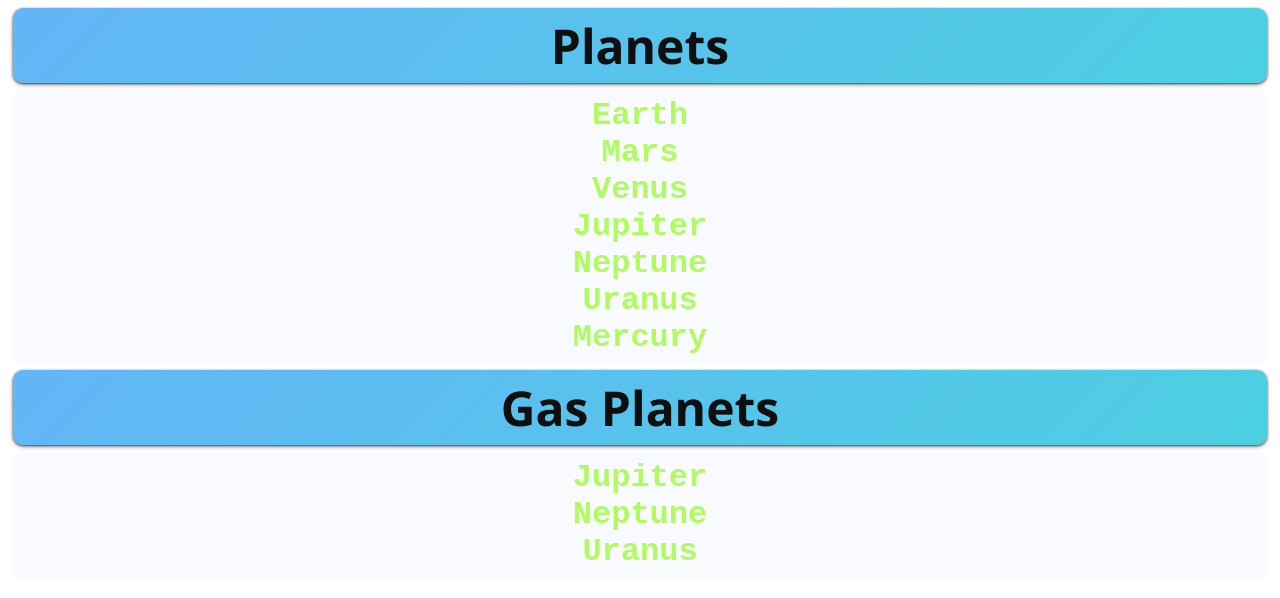
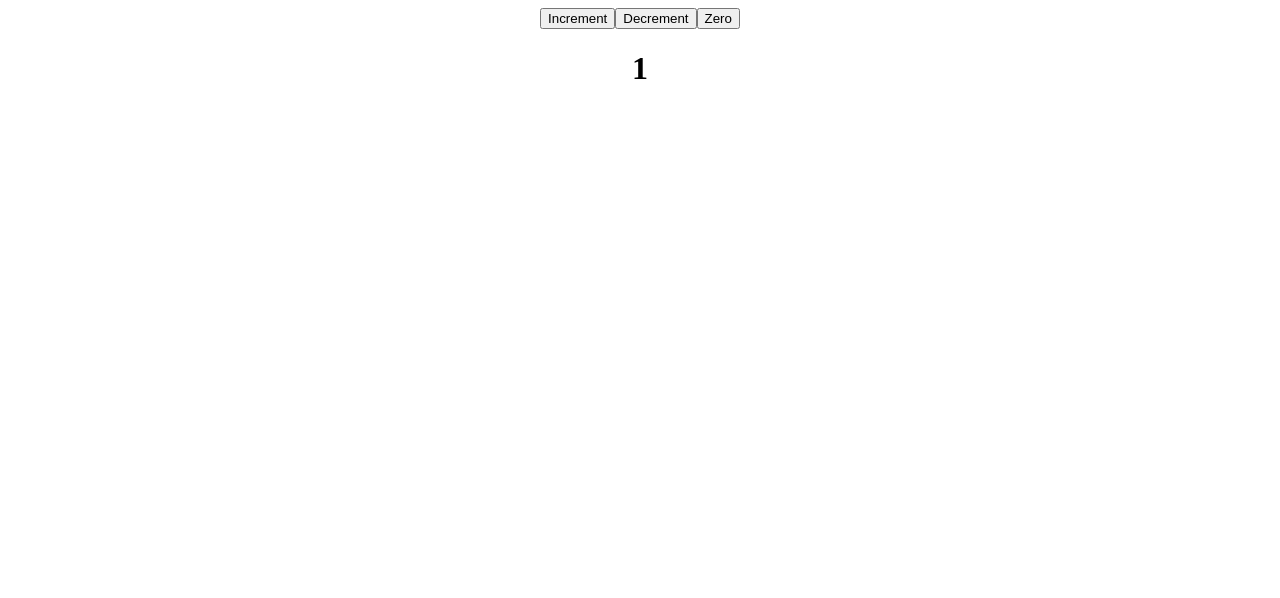
Before and after one commit to rchellee/nodejs, a React (Create React App) app: page / in a window 1280 px wide. Shown: the top 598 px of the page. Built offline with nearby package versions, Linux system fonts and the light colour scheme.

Commit message:
Update App.js
created useState

```diff
--- a/src/App.js
+++ b/src/App.js
@@ -1,39 +1,27 @@
 import "./App.css";
-import { User } from'./User';
+import { useState } from "react";
 
 function App() {
+  const [numbr, setNumbr] = useState(1);
+  const increaseNumbr = () => {
+    setNumbr(numbr + 1);
+  };
 
-  const planets = [
-    { planetName: "Earth", isRockPlanet: true },
-    { planetName: "Mars", isRockPlanet: true },
-    { planetName: "Venus", isRockPlanet: true },
-    { planetName: "Jupiter", isRockPlanet: false },
-    { planetName: "Neptune", isRockPlanet: false },
-    { planetName: "Uranus", isRockPlanet: false },
-    { planetName: "Mercury", isRockPlanet: true },
-    ];
+  const decreaseNumbr = () => {
+    setNumbr(numbr - 1);
+  };
 
-  // return <div className='App'>
-  //   <h2>Planets</h2>
-  //   {planets.map((user, key) => {
-  //     return <User planetName={user.planetName} isRockPlanet={user.isRockPlanet=false} />
-  //   })}
-  //   <h2>Gas Planets</h2>
-  // </div>
-  const allPlanets = planets.map((planet, key) => <User key={key} planetName={planet.planetName} />);
-  const gasPlanets = planets.filter(planet => !planet.isRockPlanet).map((planet, key) => <User key={key} planetName={planet.planetName} />);
-
+  const setToZero = () => {
+    setNumbr(0);
+  };
   return (
-    <div className='App'>
-      <h1 className='name'>Planets</h1>
-      <h2 className='title-1'>{allPlanets} </h2>
-
-      <h1 className='name'>Gas Planets</h1>
-      <h2 className='title-1'>{gasPlanets} </h2>
+    <div className="App">
+      <button onClick={increaseNumbr}> Increment </button>
+      <button onClick={decreaseNumbr}> Decrement </button>
+      <button onClick={setToZero}> Zero </button>
+      <h1>{numbr}</h1>
     </div>
   );
-
 }
 
-
 export default App;
```
